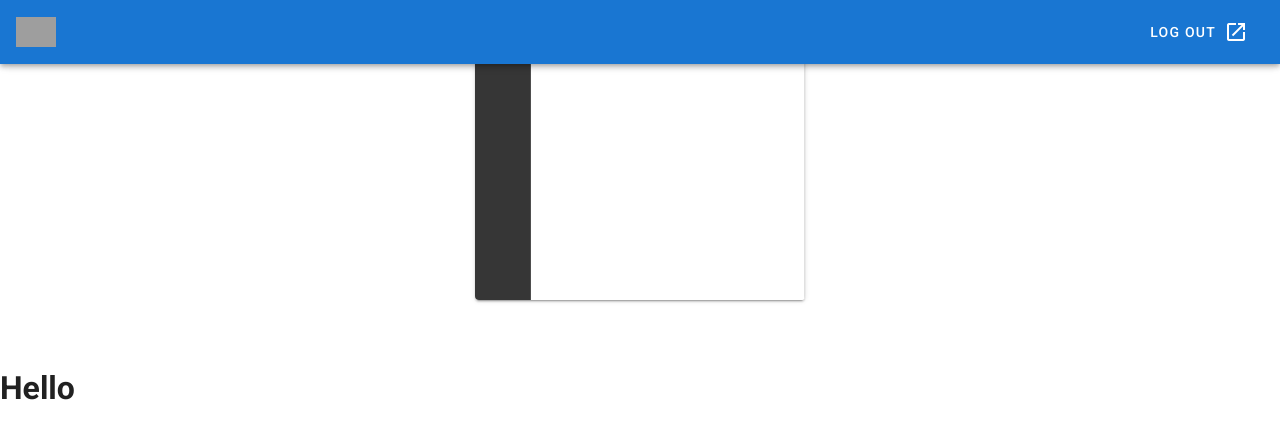
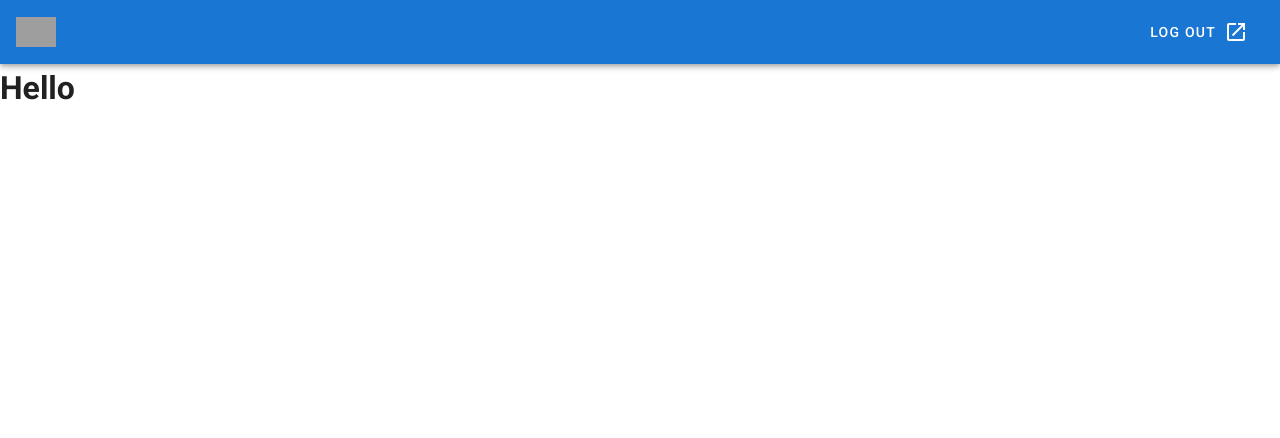
Before and after one commit to renasami/spring_training_2022, a Vue app in the folder step3/vue2/: page / in a window 1280 px wide. Shown: the top 438 px of the page. Built offline with nearby package versions, Linux system fonts and the light colour scheme; grey boxes are pictures that could not be loaded.

Commit message:
記事追加

```diff
--- a/step3/vue2/src/App.vue
+++ b/step3/vue2/src/App.vue
@@ -1,6 +1,5 @@
 <template>
   <v-app>
-    <SideBar/>
     <Header/>
     <v-main>
       <router-view />
```
